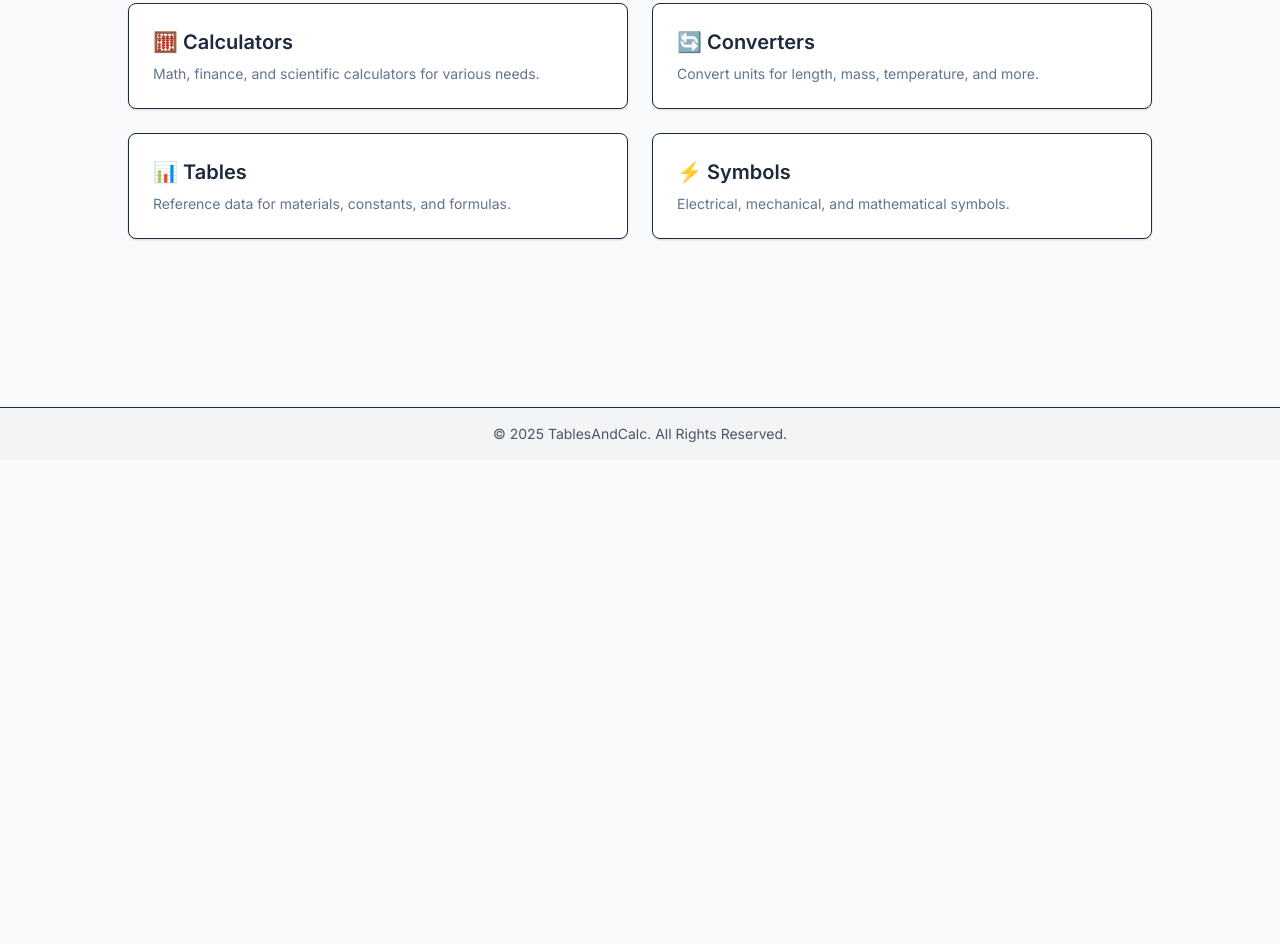
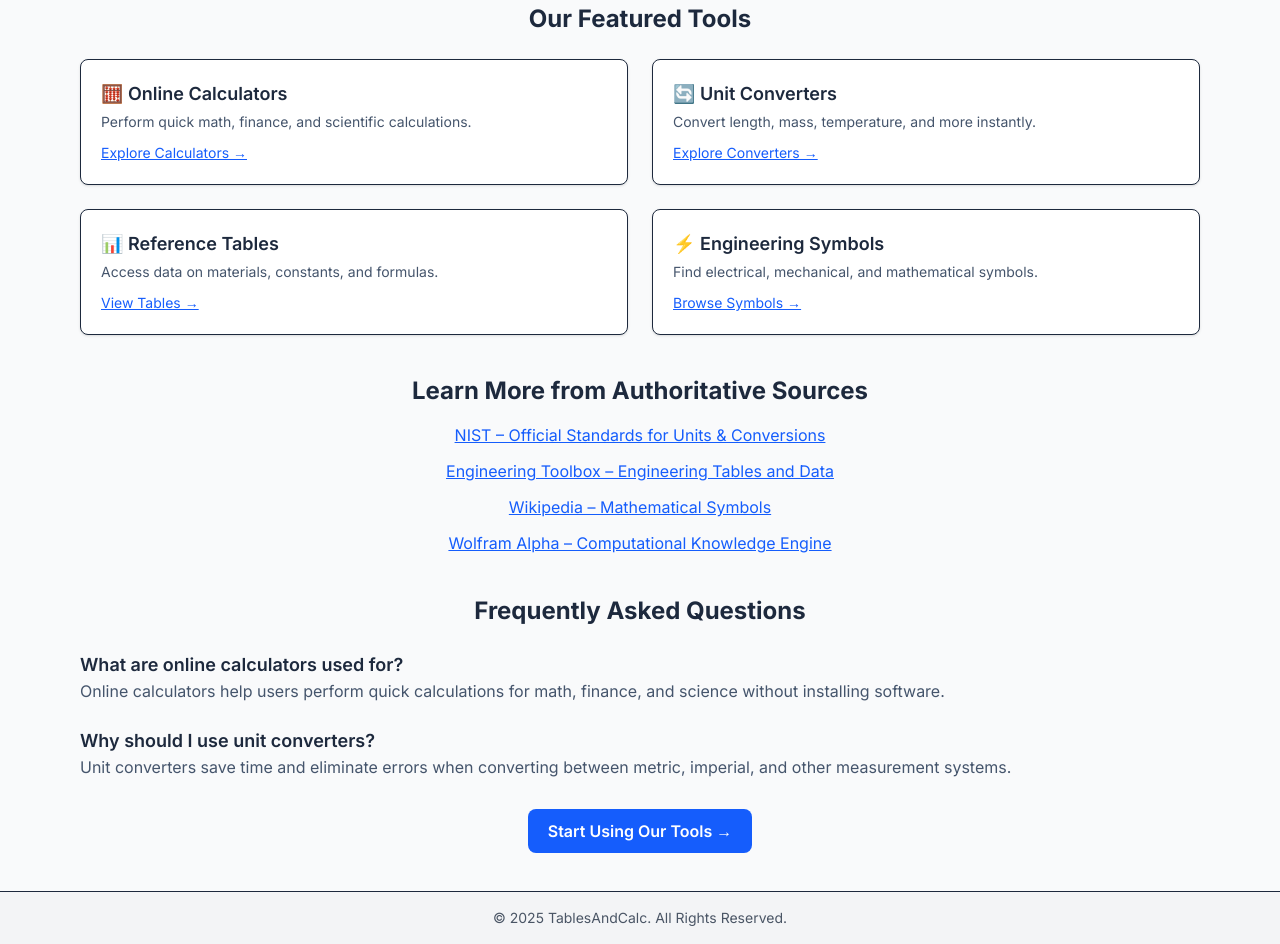
Before and after one commit to GokulKannur/tables-and-calc, a Next.js app: page / in a window 1280 px wide. Shown: the part 340-1284 px from the top of the page. Before the commit the page ends 800 px from the top, so only its background shows below. Built offline with nearby package versions, Linux system fonts and the light colour scheme.

Commit message:
SEO fixes

```diff
--- a/src/app/layout.tsx
+++ b/src/app/layout.tsx
@@ -1,5 +1,5 @@
 // src/app/layout.tsx
-import type { Metadata } from 'next';
+import type { Metadata, Viewport } from 'next';
 import { Inter } from 'next/font/google';
 import './globals.css';
 import ClientLayout from '@/components/ClientLayout';
@@ -7,22 +7,59 @@ import GoogleAnalytics from '@/components/GoogleAnalytics';
 
 const inter = Inter({ subsets: ['latin'] });
 
-// ✅ Improved metadata for SEO with keyword-rich description
+// ✅ SEO Metadata
 export const metadata: Metadata = {
   title: {
-    default: 'Free Online Calculators, Converters & Resources | TablesAndCalc',
+    default: 'Free Online Calculators, Converters & Tools | TablesAndCalc',
     template: '%s | TablesAndCalc',
   },
   description:
-    'A free toolkit of online calculators, unit converters, reference tables, and symbols. Simple, modern tools for students and professionals.',
+    'Free online calculators, unit converters, reference tables, and symbols. Simple, modern tools for students and professionals.',
+  keywords: [
+    'online calculators',
+    'unit converters',
+    'reference tables',
+    'engineering tools',
+    'scientific calculators',
+    'math converters',
+  ],
   openGraph: {
-    title: 'Free Online Calculators, Converters & Resources | TablesAndCalc',
+    title: 'Free Online Calculators, Converters & Tools | TablesAndCalc',
     description:
-      'A free toolkit of online calculators, unit converters, reference tables, and symbols.',
+      'Explore free calculators, unit converters, and science tools for students and professionals.',
     url: 'https://tablesandcalc.online',
     siteName: 'TablesAndCalc',
+    images: [
+      {
+        url: 'https://tablesandcalc.online/og-image.jpg',
+        width: 1200,
+        height: 630,
+        alt: 'TablesAndCalc - Free Online Calculators & Converters',
+      },
+    ],
+    locale: 'en_US',
     type: 'website',
   },
+  twitter: {
+    card: 'summary_large_image',
+    title: 'Free Online Calculators, Converters & Tools | TablesAndCalc',
+    description:
+      'Free calculators, converters, and reference tools for students and professionals.',
+    images: ['https://tablesandcalc.online/og-image.jpg'],
+    creator: '@YourTwitterHandle', // Replace or remove
+  },
+  icons: {
+    icon: '/favicon.ico',
+    apple: '/apple-touch-icon.png',
+  },
+  metadataBase: new URL('https://tablesandcalc.online'),
+};
+
+// ✅ Viewport export (fixes themeColor warning)
+export const viewport: Viewport = {
+  themeColor: '#ffffff',
+  width: 'device-width',
+  initialScale: 1,
 };
 
 export default function RootLayout({
@@ -32,33 +69,43 @@ export default function RootLayout({
 }) {
   return (
     <html lang="en">
-      <GoogleAnalytics />
-      <body
-        className={`${inter.className} flex flex-col min-h-screen bg-gray-50`}
-      >
-        <ClientLayout>{children}</ClientLayout>
+      <head>
+        {/* ✅ Canonical URL */}
+        <link rel="canonical" href="https://tablesandcalc.online" />
 
-        {/* ✅ Schema.org structured data for SEO */}
+        {/* ✅ Robots for SEO */}
+        <meta name="robots" content="index, follow" />
+
+        {/* ✅ Author */}
+        <meta name="author" content="TablesAndCalc Team" />
+
+        {/* ✅ PWA / Mobile enhancements */}
+        <meta name="apple-mobile-web-app-capable" content="yes" />
+        <meta name="apple-mobile-web-app-status-bar-style" content="default" />
+        <meta name="mobile-web-app-capable" content="yes" />
+
+        {/* ✅ Schema Markup */}
         <script
           type="application/ld+json"
           dangerouslySetInnerHTML={{
             __html: JSON.stringify({
               '@context': 'https://schema.org',
               '@type': 'WebSite',
+              name: 'TablesAndCalc',
               url: 'https://tablesandcalc.online',
-              name: 'TablesAndCalc',
               potentialAction: {
                 '@type': 'SearchAction',
-                target: {
-                  '@type': 'EntryPoint',
-                  urlTemplate:
-                    'https://tablesandcalc.online?q={search_term_string}',
-                },
+                target:
+                  'https://tablesandcalc.online/search?q={search_term_string}',
                 'query-input': 'required name=search_term_string',
               },
             }),
           }}
         />
+      </head>
+      <body className={`${inter.className} flex flex-col min-h-screen bg-gray-50`}>
+        <GoogleAnalytics />
+        <ClientLayout>{children}</ClientLayout>
       </body>
     </html>
   );
--- a/src/app/page.tsx
+++ b/src/app/page.tsx
@@ -3,60 +3,181 @@ import Link from 'next/link';
 
 export default function HomePage() {
   return (
-    <div className="max-w-5xl mx-auto">
-      <div className="text-center py-10">
-        {/* ✅ Keyword-rich H1 for SEO */}
-        <h1 className="text-4xl md:text-5xl font-extrabold mb-4">
-          Online Calculators, Converters & Science Tools
+    <div className="max-w-6xl mx-auto px-4 py-8">
+      {/* ✅ Hero Section */}
+      <header className="text-center mb-8">
+        <h1 className="text-3xl md:text-5xl font-extrabold mb-3 leading-tight">
+          Free Online Calculators, Converters & Science Tools
         </h1>
-        <p className="text-lg text-slate-600 max-w-2xl mx-auto">
-          A collection of free, simple, and modern tools for students and
-          professionals.
+        <p className="text-base md:text-lg text-slate-600 max-w-3xl mx-auto">
+          Explore a collection of free calculators, unit converters, reference tables, and symbols. Perfect for students, engineers, and professionals.
         </p>
+      </header>
+
+      {/* ✅ Internal Links Grid (Mobile-first design) */}
+      <section>
+        <h2 className="text-xl md:text-2xl font-bold mb-6 text-center">
+          Our Featured Tools
+        </h2>
+        <div className="grid grid-cols-1 sm:grid-cols-2 gap-4 md:gap-6">
+          {/* ✅ Card 1 */}
+          <div className="p-5 bg-white border rounded-lg shadow hover:shadow-lg hover:border-blue-500 transition">
+            <h3 className="text-lg font-semibold mb-1">🧮 Online Calculators</h3>
+            <p className="text-sm text-slate-600 mb-2">
+              Perform quick math, finance, and scientific calculations.
+            </p>
+            <Link href="/calculators" className="text-blue-600 underline text-sm">
+              Explore Calculators →
+            </Link>
           </div>
 
-      {/* ✅ Two-column grid with tool links */}
-      <div className="grid grid-cols-1 md:grid-cols-2 gap-6 mt-8">
-        <Link
-          href="/calculators"
-          className="group block p-6 bg-white border rounded-lg shadow-sm hover:shadow-lg hover:border-blue-500 transition-all"
-        >
-          <h3 className="text-xl font-semibold">🧮 Calculators</h3>
-          <p className="mt-2 text-sm text-slate-500 group-hover:text-slate-700">
-            Math, finance, and scientific calculators for various needs.
+          {/* ✅ Card 2 */}
+          <div className="p-5 bg-white border rounded-lg shadow hover:shadow-lg hover:border-blue-500 transition">
+            <h3 className="text-lg font-semibold mb-1">🔄 Unit Converters</h3>
+            <p className="text-sm text-slate-600 mb-2">
+              Convert length, mass, temperature, and more instantly.
             </p>
+            <Link href="/converters" className="text-blue-600 underline text-sm">
+              Explore Converters →
             </Link>
+          </div>
 
-        <Link
-          href="/converters"
-          className="group block p-6 bg-white border rounded-lg shadow-sm hover:shadow-lg hover:border-blue-500 transition-all"
-        >
-          <h3 className="text-xl font-semibold">🔄 Converters</h3>
-          <p className="mt-2 text-sm text-slate-500 group-hover:text-slate-700">
-            Convert units for length, mass, temperature, and more.
+          {/* ✅ Card 3 */}
+          <div className="p-5 bg-white border rounded-lg shadow hover:shadow-lg hover:border-blue-500 transition">
+            <h3 className="text-lg font-semibold mb-1">📊 Reference Tables</h3>
+            <p className="text-sm text-slate-600 mb-2">
+              Access data on materials, constants, and formulas.
             </p>
+            <Link href="/tables" className="text-blue-600 underline text-sm">
+              View Tables →
             </Link>
+          </div>
 
-        <Link
-          href="/tables"
-          className="group block p-6 bg-white border rounded-lg shadow-sm hover:shadow-lg hover:border-blue-500 transition-all"
-        >
-          <h3 className="text-xl font-semibold">📊 Tables</h3>
-          <p className="mt-2 text-sm text-slate-500 group-hover:text-slate-700">
-            Reference data for materials, constants, and formulas.
+          {/* ✅ Card 4 */}
+          <div className="p-5 bg-white border rounded-lg shadow hover:shadow-lg hover:border-blue-500 transition">
+            <h3 className="text-lg font-semibold mb-1">⚡ Engineering Symbols</h3>
+            <p className="text-sm text-slate-600 mb-2">
+              Find electrical, mechanical, and mathematical symbols.
             </p>
-        </Link>
-
-        <Link
-          href="/symbols"
-          className="group block p-6 bg-white border rounded-lg shadow-sm hover:shadow-lg hover:border-blue-500 transition-all"
-        >
-          <h3 className="text-xl font-semibold">⚡ Symbols</h3>
-          <p className="mt-2 text-sm text-slate-500 group-hover:text-slate-700">
-            Electrical, mechanical, and mathematical symbols.
-          </p>
+            <Link href="/symbols" className="text-blue-600 underline text-sm">
+              Browse Symbols →
             </Link>
           </div>
         </div>
+      </section>
+
+      {/* ✅ External Resources Section */}
+      <section className="mt-10">
+        <h2 className="text-xl md:text-2xl font-bold mb-4 text-center">
+          Learn More from Authoritative Sources
+        </h2>
+        <ul className="list-none space-y-3 text-center">
+          <li>
+            <a
+              href="https://www.nist.gov/pml/weights-and-measures"
+              target="_blank"
+              rel="noopener noreferrer"
+              className="text-blue-600 underline text-sm md:text-base"
+            >
+              NIST – Official Standards for Units & Conversions
+            </a>
+          </li>
+          <li>
+            <a
+              href="https://www.engineeringtoolbox.com/"
+              target="_blank"
+              rel="noopener noreferrer"
+              className="text-blue-600 underline text-sm md:text-base"
+            >
+              Engineering Toolbox – Engineering Tables and Data
+            </a>
+          </li>
+          <li>
+            <a
+              href="https://en.wikipedia.org/wiki/List_of_mathematical_symbols"
+              target="_blank"
+              rel="noopener noreferrer"
+              className="text-blue-600 underline text-sm md:text-base"
+            >
+              Wikipedia – Mathematical Symbols
+            </a>
+          </li>
+          <li>
+            <a
+              href="https://www.wolframalpha.com/"
+              target="_blank"
+              rel="noopener noreferrer"
+              className="text-blue-600 underline text-sm md:text-base"
+            >
+              Wolfram Alpha – Computational Knowledge Engine
+            </a>
+          </li>
+        </ul>
+      </section>
+
+      {/* ✅ FAQ Section */}
+      <section className="mt-10">
+        <h2 className="text-xl md:text-2xl font-bold mb-6 text-center">
+          Frequently Asked Questions
+        </h2>
+        <div className="space-y-6">
+          <div>
+            <h3 className="text-base md:text-lg font-semibold">
+              What are online calculators used for?
+            </h3>
+            <p className="text-slate-600 text-sm md:text-base">
+              Online calculators help users perform quick calculations for math, finance, and science without installing software.
+            </p>
+          </div>
+          <div>
+            <h3 className="text-base md:text-lg font-semibold">
+              Why should I use unit converters?
+            </h3>
+            <p className="text-slate-600 text-sm md:text-base">
+              Unit converters save time and eliminate errors when converting between metric, imperial, and other measurement systems.
+            </p>
+          </div>
+        </div>
+      </section>
+
+      {/* ✅ Call to Action */}
+      <div className="mt-10 text-center">
+        <Link
+          href="/calculators"
+          className="bg-blue-600 text-white px-5 py-3 rounded-lg text-sm md:text-base font-semibold hover:bg-blue-700 transition"
+        >
+          Start Using Our Tools →
+        </Link>
+      </div>
+
+      {/* ✅ Structured Data for FAQ */}
+      <script
+        type="application/ld+json"
+        dangerouslySetInnerHTML={{
+          __html: JSON.stringify({
+            '@context': 'https://schema.org',
+            '@type': 'FAQPage',
+            mainEntity: [
+              {
+                '@type': 'Question',
+                name: 'What are online calculators used for?',
+                acceptedAnswer: {
+                  '@type': 'Answer',
+                  text: 'Online calculators help users perform quick calculations for math, finance, and science without installing software.',
+                },
+              },
+              {
+                '@type': 'Question',
+                name: 'Why should I use unit converters?',
+                acceptedAnswer: {
+                  '@type': 'Answer',
+                  text: 'Unit converters save time and eliminate errors when converting between metric, imperial, and other measurement systems.',
+                },
+              },
+            ],
+          }),
+        }}
+      />
+    </div>
   );
 }
```
Lines whose indentation alone changed are shown as unchanged.
